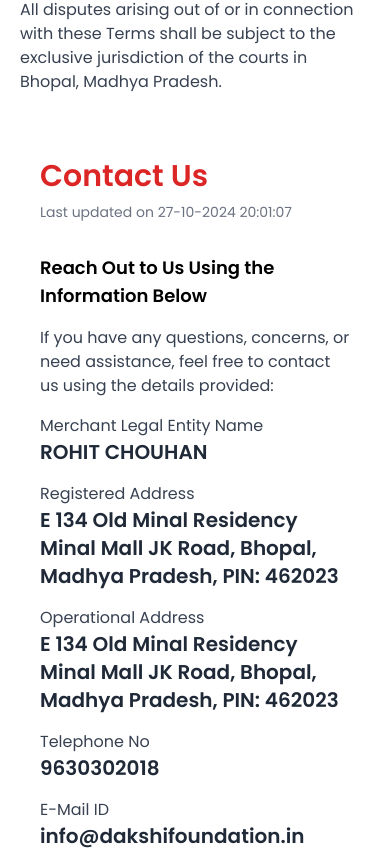
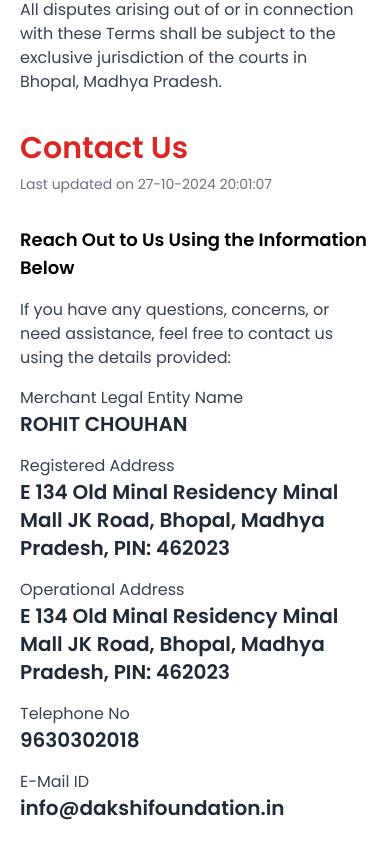
Before and after one commit to ayushkhale/DF-NGO, a React (Vite) app in the folder Frontstart/: page /privacy-policy in a window 390 px wide. Shown: the part 5474-6324 px from the top of the page. Built offline with nearby package versions, Linux system fonts and the light colour scheme.

Commit message:
Update ContactUsComponent.jsx

```diff
--- a/Frontstart/src/components/Privacy/ContactUsComponent.jsx
+++ b/Frontstart/src/components/Privacy/ContactUsComponent.jsx
@@ -2,7 +2,7 @@
 
 const ContactUsComponent = () => {
     return (
-        <div className="justify-center mx-10 my-12">
+        <div className="justify-center m-5 md:mx-10 md:my-12">
             <div className="">
                 <h2 className="text-3xl sm:text-4xl md:text-5xl text-red-600 font-bold">
                     Contact Us
```
